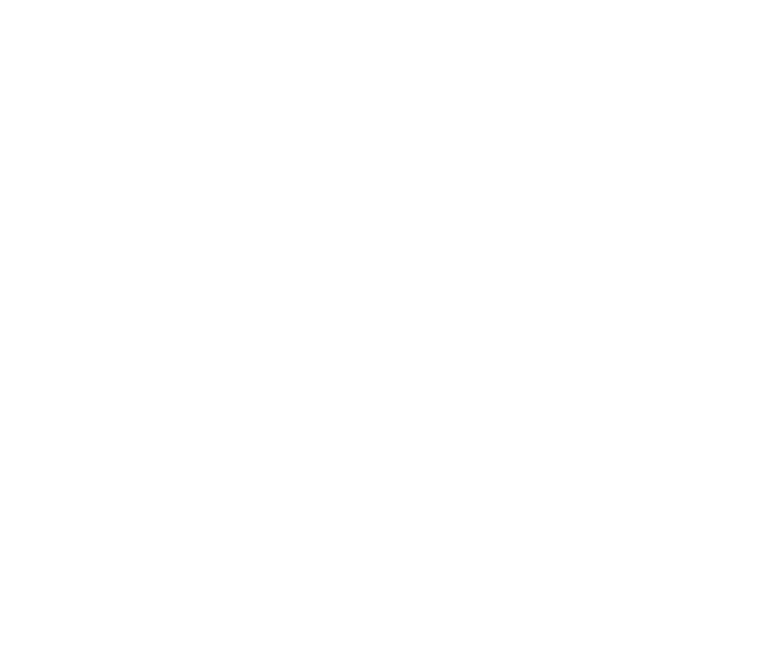
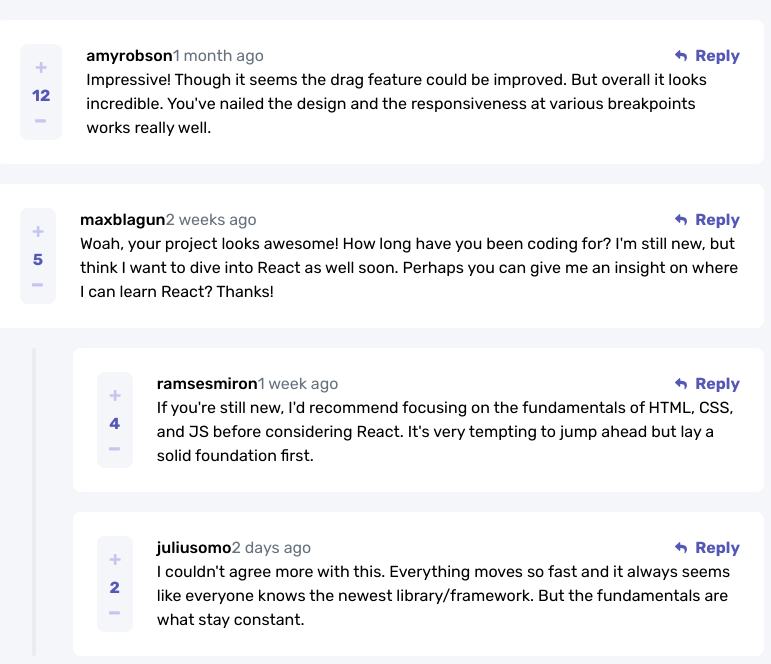
Before and after one commit to avsecam/fm-comments, a Next.js app: page / in a window 1280 px wide. Shown: the top 664 px of the page, without its empty margins (260-1031 px from the left). Built offline with nearby package versions, Linux system fonts and the light colour scheme.

Commit message:
Add layout.

```diff
--- /dev/null
+++ b/app/CommentBlock.tsx
@@ -0,0 +1,75 @@
+import Image from "next/image";
+
+type Props = Readonly<{ comment: CommentType }>;
+
+const iconSize = 12;
+
+export default function CommentBlock({ comment }: Props) {
+  return (
+    <div>
+      <Comment comment={comment} />
+      {comment.replies && comment.replies.length > 0 ? (
+        <div className="grid grid-cols-10">
+          <div className="w-1 bg-lightGray mt-5 mx-auto rounded-full"></div>
+          <div className="col-span-9 flex flex-col">
+            {comment.replies.map((reply, idx) => {
+              return <CommentBlock key={idx} comment={reply} />;
+            })}
+          </div>
+        </div>
+      ) : (
+				<></>
+			)}
+    </div>
+  );
+}
+
+function Comment({ comment }: Props) {
+  const {
+    score,
+    user: { username },
+    createdAt,
+    content,
+    replies,
+  } = comment;
+
+  return (
+    <article className="flex flex-row bg-white p-6 mt-5 gap-6 rounded-lg">
+      <aside className="flex flex-col bg-veryLightGray items-center justify-around rounded-lg p-3 sm:h-24">
+        <Image
+          alt="Upvote comment"
+          src={"/icons/icon-plus.svg"}
+          width={iconSize}
+          height={iconSize}
+        />
+        <div className="font-bold text-moderateBlue">{score}</div>
+        <Image
+          alt="Downvote comment"
+          src={"/icons/icon-minus.svg"}
+          width={iconSize}
+          height={iconSize}
+        />
+      </aside>
+      <div className="flex flex-1 flex-col justify-around">
+        <div className="bg-red-300">
+          <div className="flex">
+            <div className="flex flex-1">
+              <span className="font-medium">{username}</span>
+              <span className="text-grayishBlue">{createdAt}</span>
+            </div>
+            <div className="flex flex-row items-center text-moderateBlue font-bold gap-2">
+              <Image
+                alt="Reply"
+                src={"/icons/icon-reply.svg"}
+                width={iconSize}
+                height={iconSize}
+              />
+              Reply
+            </div>
+          </div>
+        </div>
+        <div className="flex flex-1 bg-blue-100">{content}</div>
+      </div>
+    </article>
+  );
+}
--- a/app/layout.tsx
+++ b/app/layout.tsx
@@ -1,7 +1,8 @@
 import type { Metadata } from "next";
-import { Inter } from "next/font/google";
+import { Rubik } from "next/font/google";
+import "./global.css";
 
-const inter = Inter({ subsets: ["latin"] });
+const rubik = Rubik({ subsets: ["latin"] });
 
 export const metadata: Metadata = {
   title: "Create Next App",
@@ -18,7 +19,7 @@
       <head>
         <link rel="icon" href="/favicon.png" />
       </head>
-      <body className={inter.className}>{children}</body>
+      <body className={`${rubik.className} bg-veryLightGray`}>{children}</body>
     </html>
   );
 }
--- a/app/page.tsx
+++ b/app/page.tsx
@@ -1,11 +1,16 @@
+"use client";
+
+import data from "../data.json";
+import CommentBlock from "./CommentBlock";
+
 export default function Home() {
   return (
-    <main className="flex">
-      <div>
-
-
-
-			</div>
+    <main className="flex justify-center w-screen h-screen">
+      <div className="flex flex-col max-w-3xl max-h-fit">
+        {data.comments.map((comment, idx) => {
+          return <CommentBlock key={idx} comment={comment} />;
+        })}
+      </div>
     </main>
   );
 }
```
